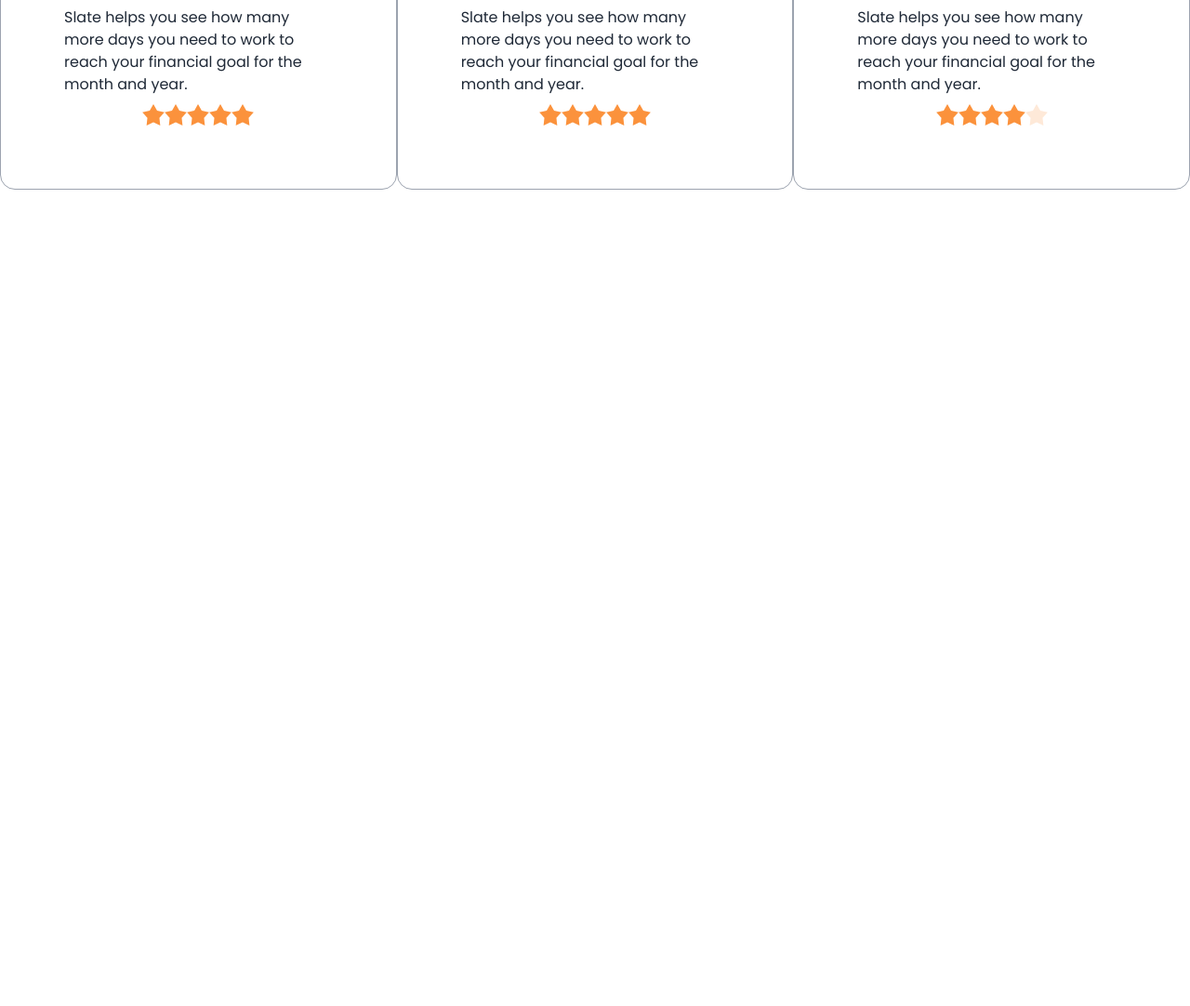
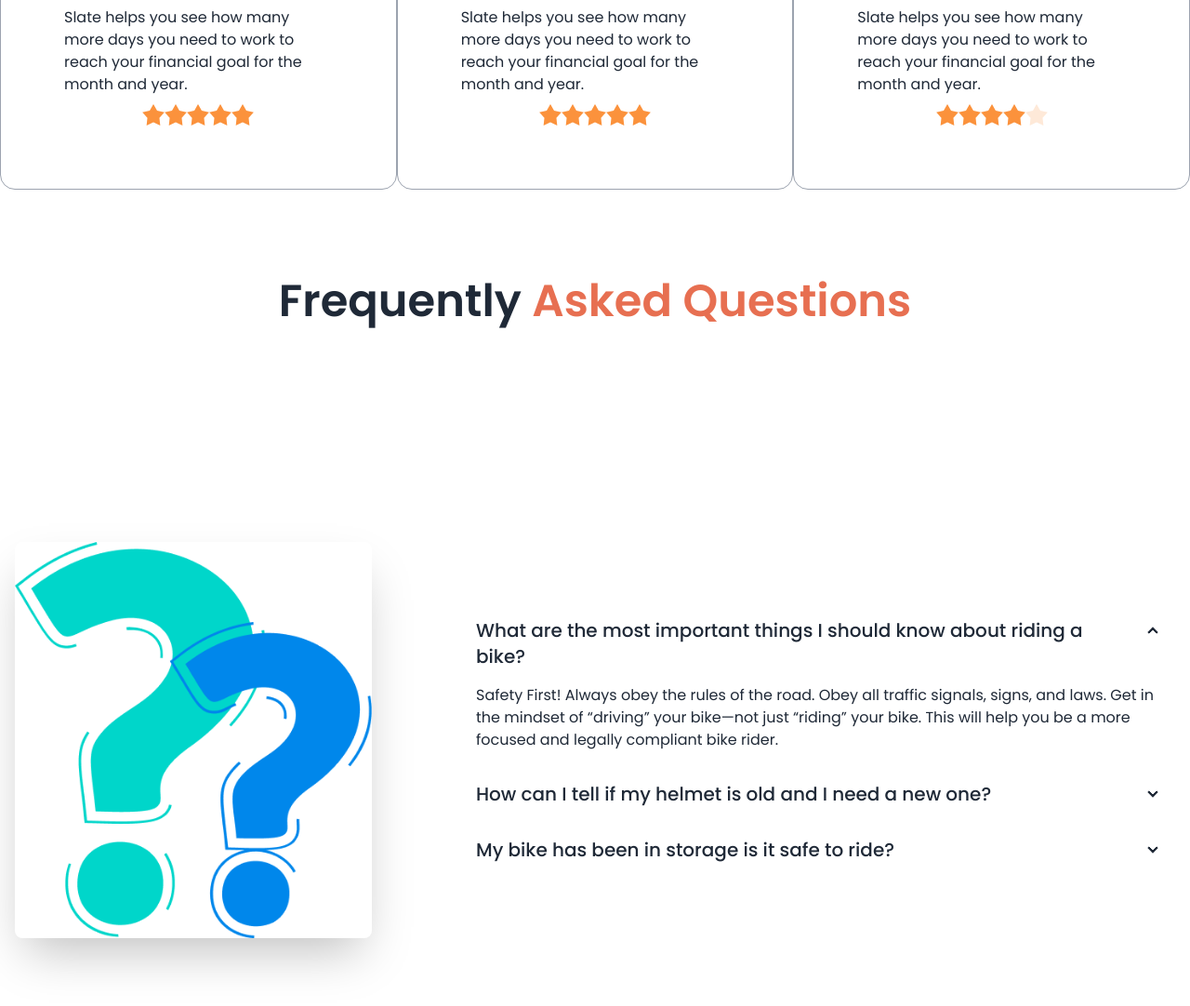
Before and after one commit to Tanvir-Hamid/baiker-zone-with-daisyui, a plain HTML site: page index.html in a window 1280 px wide. Shown: the part 1776-2858 px from the top of the page at 93% size. Before the commit the page ends 2076 px from the top, so only its background shows below. Drawn offline with nearby package versions, Linux system fonts and the light colour scheme.

Commit message:
second commit

```diff
--- a/index.html
+++ b/index.html
@@ -283,6 +283,47 @@
                   </div>
             </div>
         </section>
+
+        <!-- FAQ -->
+        <section class="my-24">
+            <h3 class="text-5xl mb-12 font-semibold text-center">Frequently  <span class="text-bike-primary">Asked Questions</span></h3>
+            <div class="hero min-h-screen">
+                <div class="hero-content flex-col lg:gap-24 lg:flex-row">
+                  <img src="images/others/faq.png" class="w-1/2 lg:max-w-sm rounded-lg shadow-2xl" />
+                  <div>
+                    <div class="collapse collapse-arrow ">
+                        <input type="radio" name="my-accordion-2" checked="checked" />
+                        <div class="collapse-title text-xl font-medium">
+                            What are the most important things I should
+                            know about riding a bike?
+                        </div>
+                        <div class="collapse-content">
+                          <p>Safety First! Always obey the rules of the road. Obey all traffic signals, signs, and laws. Get in the mindset of “driving” your bike—not just “riding” your bike. This will help you be a more focused and legally compliant bike rider. </p>
+                        </div>
+                      </div>
+                      <div class="collapse collapse-arrow ">
+                        <input type="radio" name="my-accordion-2" />
+                        <div class="collapse-title text-xl font-medium">
+                            How can I tell if my helmet is old and I need a
+                            new one?
+                        </div>
+                        <div class="collapse-content">
+                          <p>Safety First! Always obey the rules of the road. Obey all traffic signals, signs, and laws. Get in the mindset of “driving” your bike—not just “riding” your bike. This will help you be a more focused and legally compliant bike rider.</p>
+                        </div>
+                      </div>
+                      <div class="collapse collapse-arrow ">
+                        <input type="radio" name="my-accordion-2" />
+                        <div class="collapse-title text-xl font-medium">
+                            My bike has been in storage is it safe to ride?
+                        </div>
+                        <div class="collapse-content">
+                          <p>Safety First! Always obey the rules of the road. Obey all traffic signals, signs, and laws. Get in the mindset of “driving” your bike—not just “riding” your bike. This will help you be a more focused and legally compliant bike rider.</p>
+                        </div>
+                      </div>
+                  </div>
+                </div>
+              </div>
+        </section>
     </main>
 
     <footer></footer>
```
